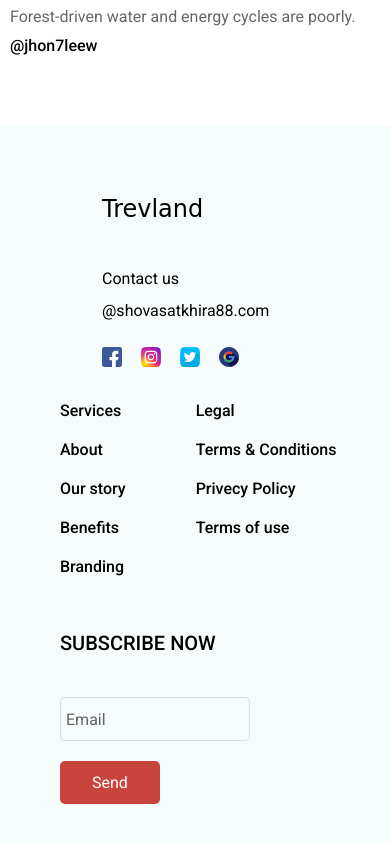
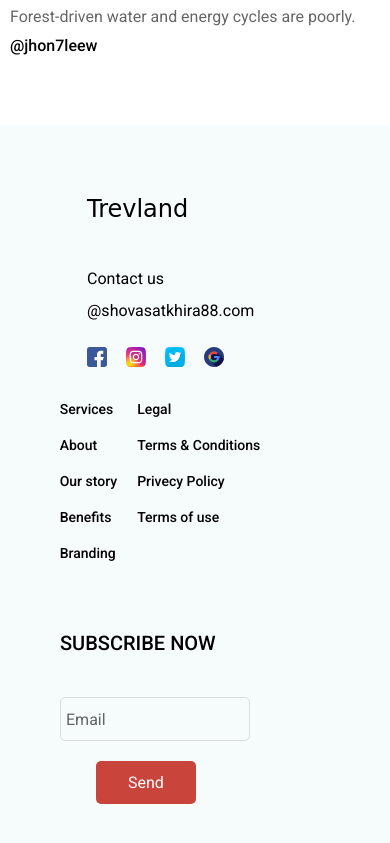
Before and after one commit to Morkvart/Trevland, a plain HTML site: page index.html in a window 390 px wide. Shown: the part 4814-5657 px from the top of the page. Drawn offline with nearby package versions, Linux system fonts and the light colour scheme; a web font is replaced by a local one.

Commit message:
fix footer

```diff
--- a/index.html
+++ b/index.html
@@ -279,6 +279,7 @@
         </div>
     </footer>
     <script src="js/slider.js"></script>
+    <script src="/js/onclick.js"></script>
 </body>
 
 </html>
--- a/sass/blocks/_footer.scss
+++ b/sass/blocks/_footer.scss
@@ -49,7 +49,6 @@
     display: block;
     margin-bottom: 20px;
     margin-right: 100px;
-    padding-right: 20px;
     transition: color 0.3s;
     &:hover {
       color: #c9453b;
@@ -71,7 +70,7 @@
       padding-left: 5px;
       height: 44px;
       max-width: 195px;
-      margin-right: 36px;
+
       margin-bottom: 20px;
       background: rgba(38, 148, 153, 0);
       border: 1px solid rgba($color: #000000, $alpha: 0.2);
@@ -82,6 +81,7 @@
       }
     }
     button {
+      margin-left: 36px;
       cursor: pointer;
       padding: 12px 32px;
       color: #fff;
@@ -92,7 +92,8 @@
 @media (max-width: 991px) {
   .footer {
     .footer__columns {
-      justify-content: space-around;
+      // justify-content: space-around;
+      justify-content: center;
     }
   }
 }
@@ -100,7 +101,23 @@
 @media (max-width: 576px) {
   .footer__links {
     a {
-      margin-right: 50px;
+      margin-right: 20px;
+      font-size: 14px;
     }
   }
 }
+
+@media (max-width: 425px) {
+  .footer {
+    .footer__columns {
+      justify-content: center;
+    }
+  }
+  .footer__contacts {
+    margin-right: 30px;
+  }
+
+  .footer__links {
+    margin-left: 0;
+  }
+}
```
Also changed, not shown: css/main.css.
